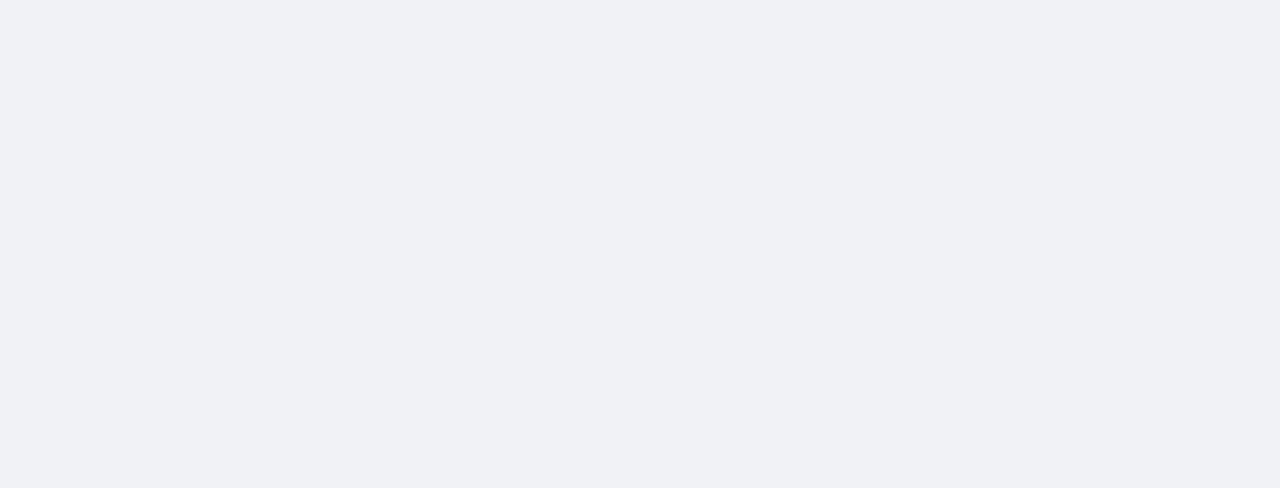
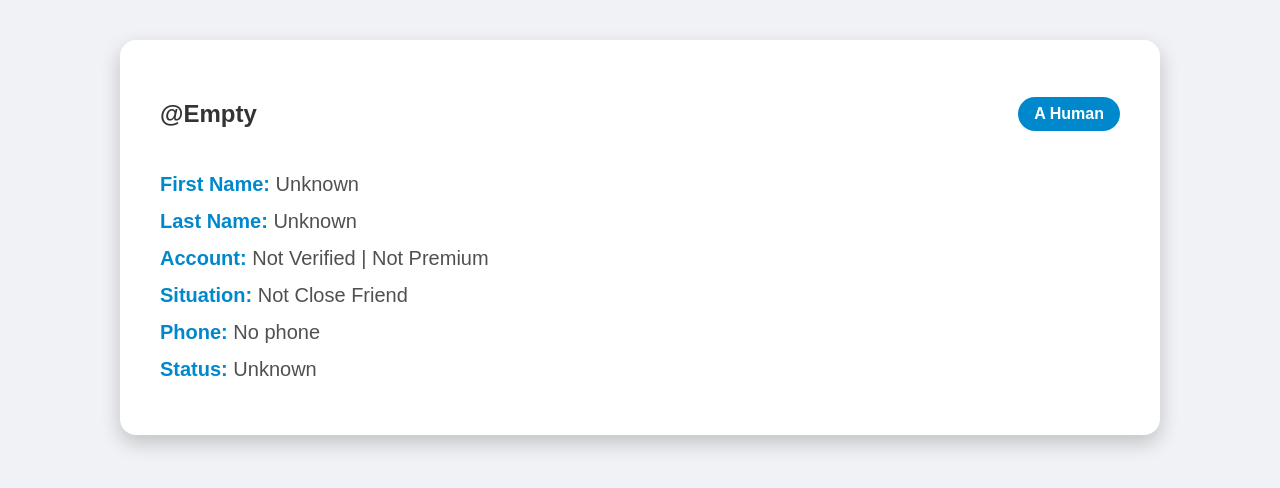
Before and after one commit to MOAD-Mekki/tracer-project, a React (Vite) app: page /select in a window 1280 px wide. Shown: the top 488 px of the page. Built offline with nearby package versions, Linux system fonts and the light colour scheme.

Commit message:
feat: Completed the user interface

```diff
--- a/src/App.jsx
+++ b/src/App.jsx
@@ -4,8 +4,10 @@ import Form from "./form/Form";
 import Dash from "./dashboard/Dash";
 import Select from "./select/Select";
 import { BrowserRouter, Routes, Route } from "react-router-dom";
+import { useState } from "react";
 
 function App() {
+  const [data, setData] = useState();
   return (
     <BrowserRouter>
       <Routes>
@@ -13,9 +15,9 @@ function App() {
 
         <Route path="/form" element={<Form />} />
 
-        <Route path="/dashboard" element={<Dash />} />
+        <Route path="/dashboard" element={<Dash setData={setData} />} />
 
-        <Route path="/select" element={<Select />} />
+        <Route path="/select" element={<Select data={data} />} />
       </Routes>
     </BrowserRouter>
   );
--- a/src/dashboard/Dash.jsx
+++ b/src/dashboard/Dash.jsx
@@ -3,7 +3,7 @@ import Card from "./UserCard";
 import { useState, useEffect } from "react";
 import { useNavigate } from "react-router-dom";
 
-export default function Dash() {
+export default function Dash({ setData }) {
   const [dialogs, setDialogs] = useState([]);
   const [userId, setUserId] = useState("");
 
@@ -31,12 +31,25 @@ export default function Dash() {
 
   const navigate = useNavigate();
 
-  function submitId() {
-    if (userId.trim() !== "") {
+  async function submitId() {
+    const res = await fetch("http://localhost:3000/selectUser", {
+      method: "POST",
+      headers: {
+        "Content-Type": "application/json",
+      },
+      body: JSON.stringify({
+        userId: userId,
+      }),
+    });
+
+    const data = await res.json();
+
+    if (data.success) {
       navigate("/select");
     }
+
+    setData(data);
   }
-
   return (
     <div className="dash-page">
       <div className="dash-title">
@@ -47,6 +60,7 @@ export default function Dash() {
           type="text"
           placeholder="Enter the user's ID"
           className="id-input"
+          required
           value={userId}
           onChange={(e) => setUserId(e.target.value)}
         />
--- a/src/select/Select.css
+++ b/src/select/Select.css
@@ -0,0 +1,55 @@
+.select-page {
+  display: flex;
+  justify-content: center;
+  align-items: flex-start;
+  min-height: 100vh;
+  background-color: #f0f2f5;
+  padding: 40px;
+}
+
+.user {
+  background: white;
+  border-radius: 16px;
+  box-shadow: 0 8px 20px rgba(0, 0, 0, 0.2);
+  padding: 40px;
+  width: 80%;
+  max-width: 1000px;
+  font-family: "Poppins", sans-serif;
+}
+
+.user-header {
+  display: flex;
+  justify-content: space-between;
+  align-items: center;
+  margin-bottom: 25px;
+}
+
+.user-header h1 {
+  font-size: 34px;
+  font-weight: 700;
+  color: #0088cc;
+}
+
+.user-type {
+  background-color: #0088cc;
+  color: white;
+  padding: 8px 16px;
+  border-radius: 20px;
+  font-size: 16px;
+  font-weight: 600;
+}
+
+.user-type:hover {
+  background-color: #1facf3;
+  transform: translateY(-2px);
+}
+
+.user-info p {
+  font-size: 20px;
+  color: #515050;
+  margin: 14px 0;
+}
+
+.user-info strong {
+  color: #0088cc;
+}
--- a/src/select/Select.jsx
+++ b/src/select/Select.jsx
@@ -1,5 +1,49 @@
 import "./Select.css";
 
-export default function Select() {
-  return <div></div>;
+export default function Select({ data }) {
+  const firstName = data?.result?.firstName || "Unknown";
+  const lastName = data?.result?.lastName || "Unknown";
+  const type = data?.result?.bot ? "A Bot" : "A Human";
+  const account = data?.result?.verified ? "Verified" : "Not Verified";
+  const premium = data?.result?.premium ? "Premium" : "Not Premium";
+  const closeFriend = data?.result?.closeFriend
+    ? "Close Friend"
+    : "Not Close Friend";
+  const username = data?.result?.username || "Empty";
+  const phone = data?.result?.phone || "No phone";
+  const dataStatus = data?.result?.status?.className;
+  let status = "Unknown";
+  if (dataStatus === "userStatusRecently") status = "Recently online";
+  else if (dataStatus === "userStatusOnline") status = "User online";
+  else if (dataStatus === "userStatusOffline") status = "User offline";
+  return (
+    <div className="select-page">
+      <div className="user">
+        <div className="user-header">
+          <h2>@{username}</h2>
+          <span className="user-type">{type}</span>
+        </div>
+        <div className="user-info">
+          <p>
+            <strong>First Name:</strong> {firstName}
+          </p>
+          <p>
+            <strong>Last Name:</strong> {lastName}
+          </p>
+          <p>
+            <strong>Account:</strong> {account} | {premium}
+          </p>
+          <p>
+            <strong>Situation:</strong> {closeFriend}
+          </p>
+          <p>
+            <strong>Phone:</strong> {phone}
+          </p>
+          <p>
+            <strong>Status:</strong> {status}
+          </p>
+        </div>
+      </div>
+    </div>
+  );
 }
```
Also changed, not shown: src/dashboard/UserCard.css (+2 -6 lines).
